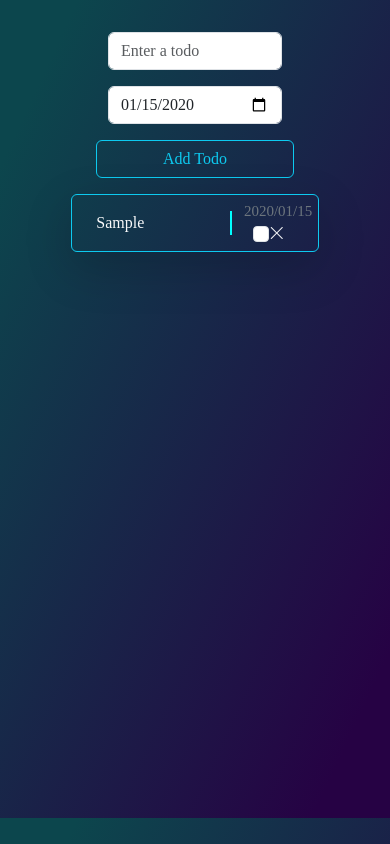
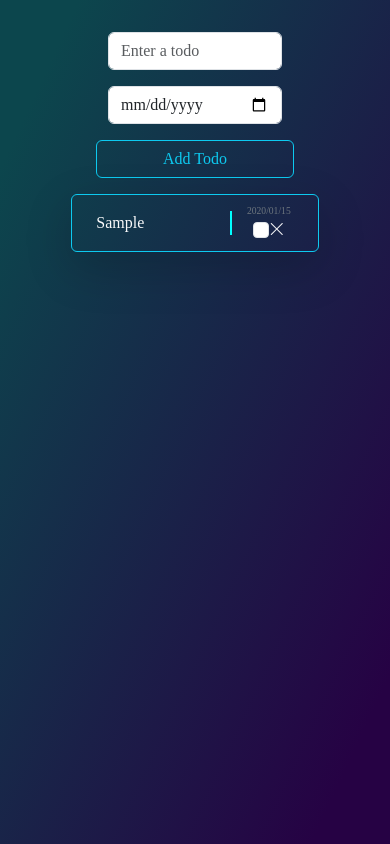
Before and after one commit to smh-kneonix/simple-typescript-todolist, a website: page index.html in a window 390 px wide. Both pictures are taken after typing "Sample", "2020-01-15" into the empty fields and a click on the button "Add Todo". Drawn offline with nearby package versions, Linux system fonts and the light colour scheme; a web font is replaced by a local one.

Commit message:
fixing responsive and time input issue

```diff
--- a/src/index.ts
+++ b/src/index.ts
@@ -82,6 +82,7 @@ function createTodoFront(todo: Todo): void {
     const deadTime = document.createElement("p");
     deadTime.classList.add("text-secondary", "date");
     deadTime.append(`${dateValue?.toString().replaceAll("-","/")}`);
+    date.value = ""
 
     //close button
     const btnClose = document.createElement("i");
--- a/style.css
+++ b/style.css
@@ -1,6 +1,11 @@
 @import url('https://fonts.googleapis.com/css2?family=Diphylleia&display=swap');
 * {
     font-family: 'Diphylleia', serif;
+}
+
+html {
+    height: 100%;
+    margin: 0;
 }
 
 body {
@@ -9,7 +14,6 @@ body {
         rgb(12, 70, 77) 10%,
         rgba(38, 2, 68, 1) 90%
     );
-    /* background-color: #fefefe; */
 }
 .outer-div {
     margin: auto;
@@ -22,7 +26,12 @@ body {
 }
 
 .date {
-    font-size: 15px;
+    font-size: 13px;
     margin-left: -6;
     margin-bottom: -1px !important;
 }
+@media (max-width: 500px) {
+    .date {
+        font-size: 0.6em; /* Adjust font size for smaller screens */
+    }
+}
--- a/tsconfig.json
+++ b/tsconfig.json
@@ -11,7 +11,7 @@
     // "disableReferencedProjectLoad": true,             /* Reduce the number of projects loaded automatically by TypeScript. */
 
     /* Language and Environment */
-    "target": "es2022",                                  /* Set the JavaScript language version for emitted JavaScript and include compatible library declarations. */
+    "target": "es2021",                                  /* Set the JavaScript language version for emitted JavaScript and include compatible library declarations. */
     "lib": ["DOM"],                                        /* Specify a set of bundled library declaration files that describe the target runtime environment. */
     // "jsx": "preserve",                                /* Specify what JSX code is generated. */
     // "experimentalDecorators": true,                   /* Enable experimental support for legacy experimental decorators. */
```
Also changed, not shown: index.html (+2 -2 lines), dist/index.js.
